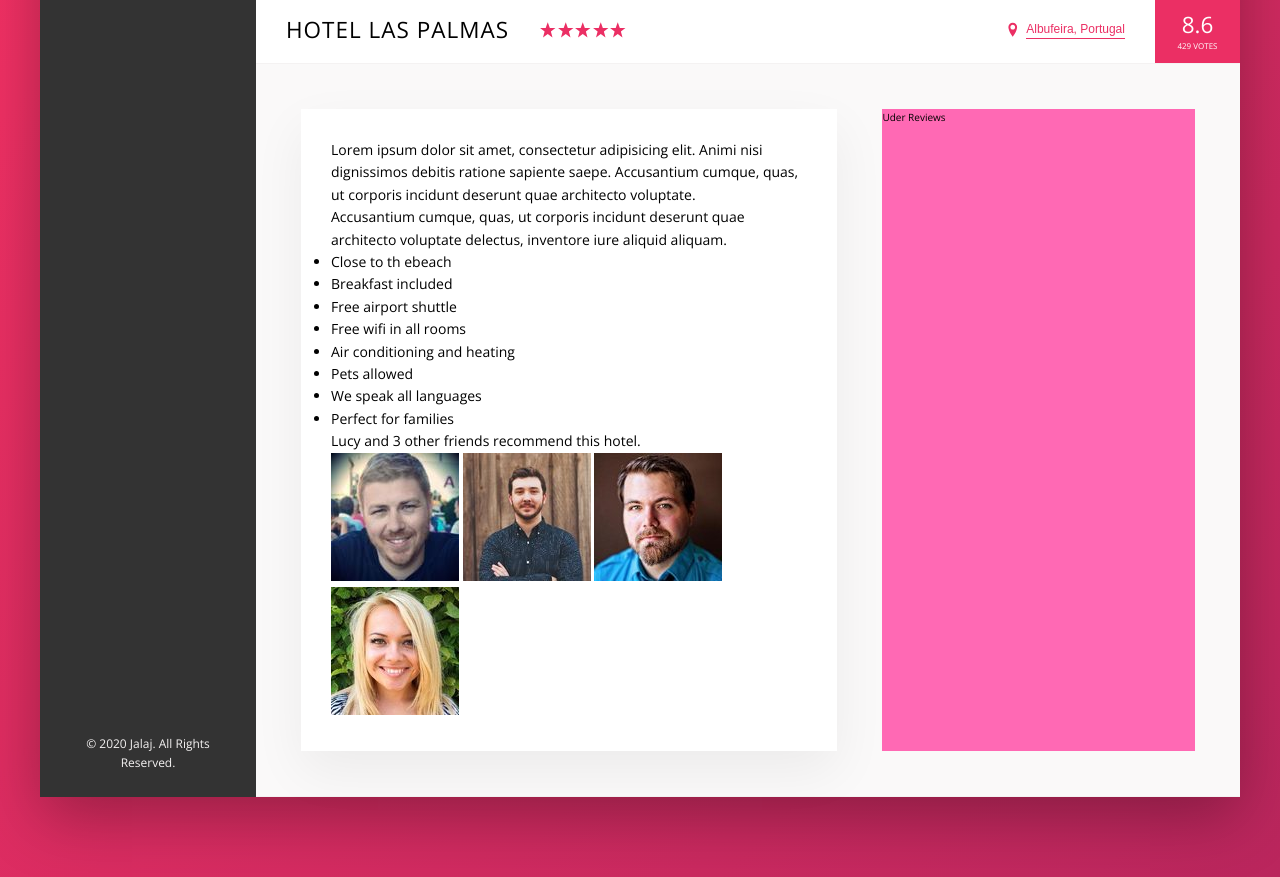
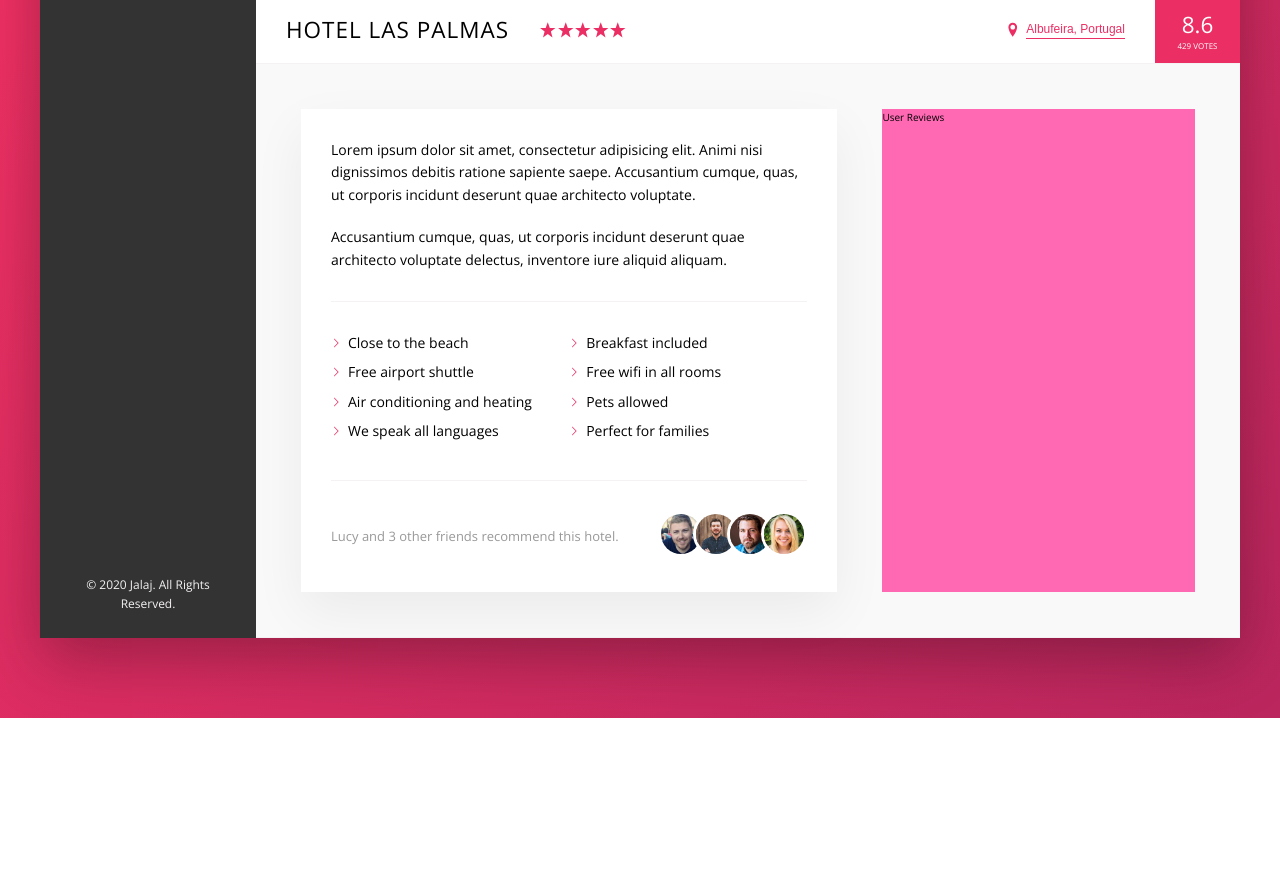
Before and after one commit to jalajcodes/flexbox-triillo, a website: page index.html in a window 1280 px wide. Shown: the part 538-1415 px from the top of the page. After the commit the page ends 1256 px from the top, so only its background shows below. Drawn offline with nearby package versions, Linux system fonts and the light colour scheme.

Commit message:
styled the user review section

```diff
--- a/index.html
+++ b/index.html
@@ -146,7 +146,7 @@
 							</p>
 
 							<ul class="list">
-								<li class="list__item">Close to th ebeach</li>
+								<li class="list__item">Close to the beach</li>
 								<li class="list__item">Breakfast included</li>
 								<li class="list__item">Free airport shuttle</li>
 								<li class="list__item">Free wifi in all rooms</li>
@@ -160,14 +160,14 @@
 									Lucy and 3 other friends recommend this hotel.
 								</p>
 								<div class="recommend__friends">
-									<img src="img/user-3.jpg" alt="Friend 1" />
-									<img src="img/user-4.jpg" alt="Friend 2" />
-									<img src="img/user-5.jpg" alt="Friend 3" />
-									<img src="img/user-6.jpg" alt="Friend 4" />
+									<img src="img/user-3.jpg" class="recommend__photo" alt="Friend 1" />
+									<img src="img/user-4.jpg" class="recommend__photo" alt="Friend 2" />
+									<img src="img/user-5.jpg" class="recommend__photo" alt="Friend 3" />
+									<img src="img/user-6.jpg" class="recommend__photo" alt="Friend 4" />
 								</div>
 							</div>
 						</div>
-						<div class="user-reviews">Uder Reviews</div>
+						<div class="user-reviews">User Reviews</div>
 					</div>
 				</main>
 			</div>
--- a/sass/_component.scss
+++ b/sass/_component.scss
@@ -284,7 +284,7 @@
 // PARAGRAPH
 
 .paragraph:not(:last-of-type) {
-	margin-bottom: 2 rem;
+	margin-bottom: 2rem;
 }
 
 //////////////////////////////////////////
@@ -296,4 +296,54 @@
 	padding: 3rem 0;
 	border-top: var(--line);
 	border-bottom: var(--line);
+
+	display: flex;
+	flex-wrap: wrap;
+
+	&__item {
+		flex: 0 0 50%;
+		margin-bottom: 0.7rem;
+	}
+
+	&__item::before {
+		content: '';
+		display: inline-block;
+		height: 1rem;
+		width: 1rem;
+		margin-right: 0.7rem;
+		//plder browsers
+		// background-image: url(../img/chevron-thin-right.svg);
+		//newer brosers
+		background-color: var(--color-primary);
+		-webkit-mask-image: url(../img/chevron-thin-right.svg);
+		-webkit-mask-size: cover;
+		mask-image: url(../img/chevron-thin-right.svg);
+		mask-size: cover;
+	}
 }
+
+.recommend {
+	font-size: 1.3rem;
+	color: var(--grey-dark-3);
+	display: flex;
+	align-items: center;
+	justify-content: space-between;
+
+	&__count {
+	}
+
+	&__friends {
+	}
+
+	&__photo {
+		height: 4rem;
+		width: 4rem;
+		border-radius: 50%;
+		border: 3px solid #fff;
+		box-sizing: content-box;
+
+		&:not(:last-child) {
+			margin-right: -1.5rem;
+		}
+	}
+}
```
Also changed, not shown: css/style.css.
